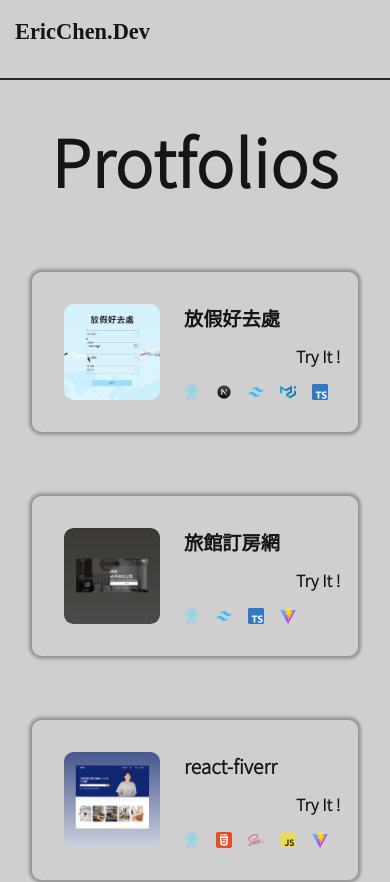
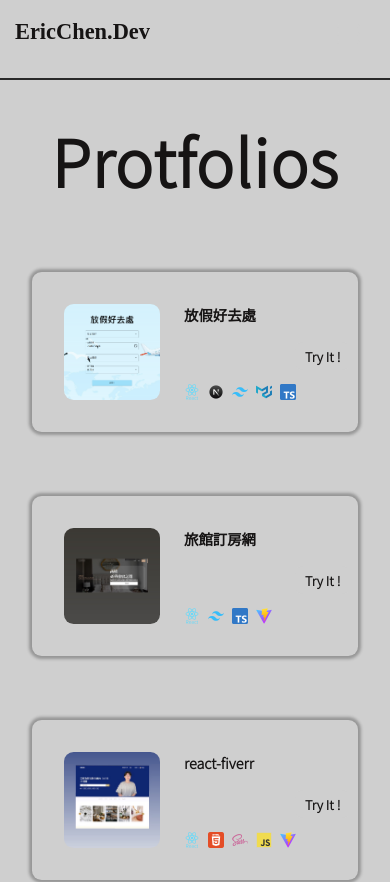
Before and after one commit to 54hanyi/EricChen-website, a React (Create React App) app: page /#/portfolio in a window 390 px wide. Shown: the top 882 px of the page. Built offline with nearby package versions, Linux system fonts and the light colour scheme; the HTML template or start-up script is replaced by a standard one; a web font is replaced by a local one.

Commit message:
修正Protfolio中icons排版以及RWD

```diff
--- a/src/components/styles/ProtfolioCard.css
+++ b/src/components/styles/ProtfolioCard.css
@@ -167,3 +167,14 @@
         font-size: 1rem;
     }
 }
+@media (max-width: 426px) {
+    .card-title {
+        font-size: 0.6rem;
+    }
+    .tech-icons {
+        gap: 0.5rem;
+    }
+    .see-btn button a {
+        font-size: 0.8rem;
+    }
+}
```
